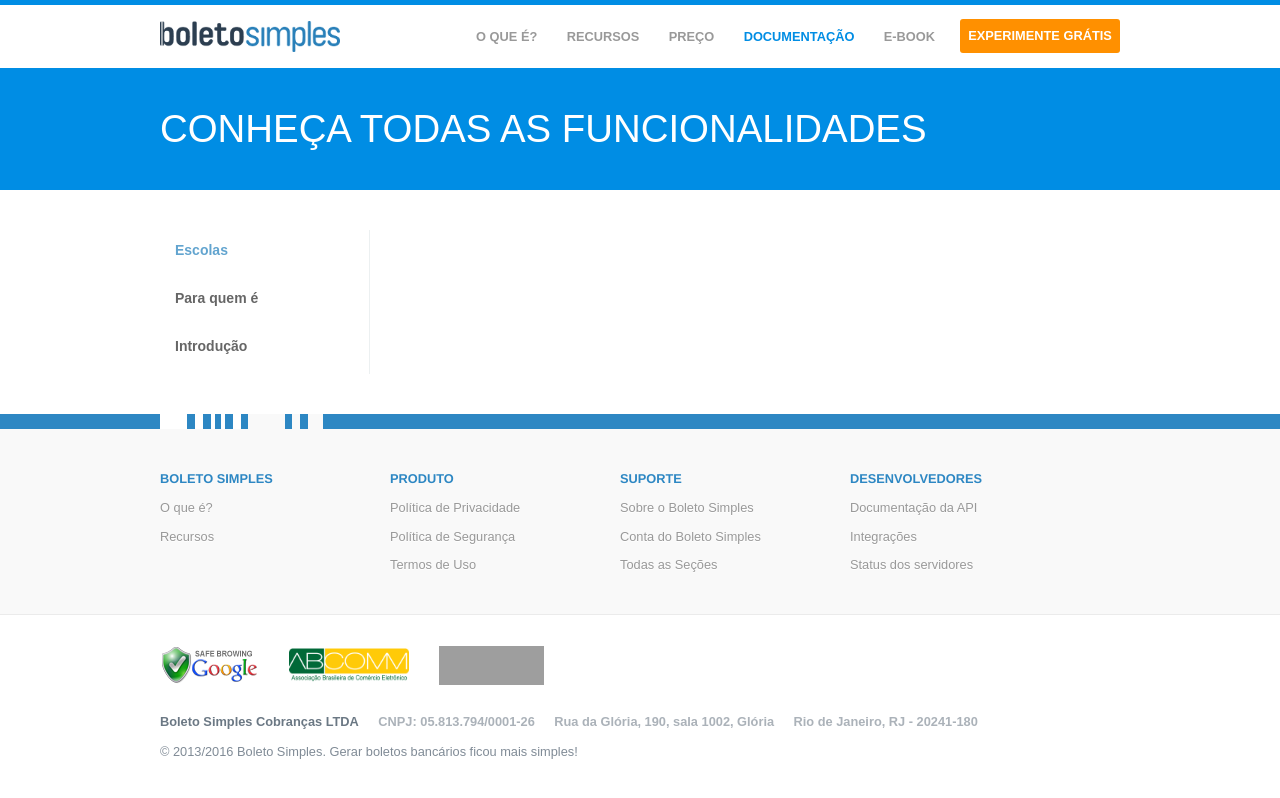
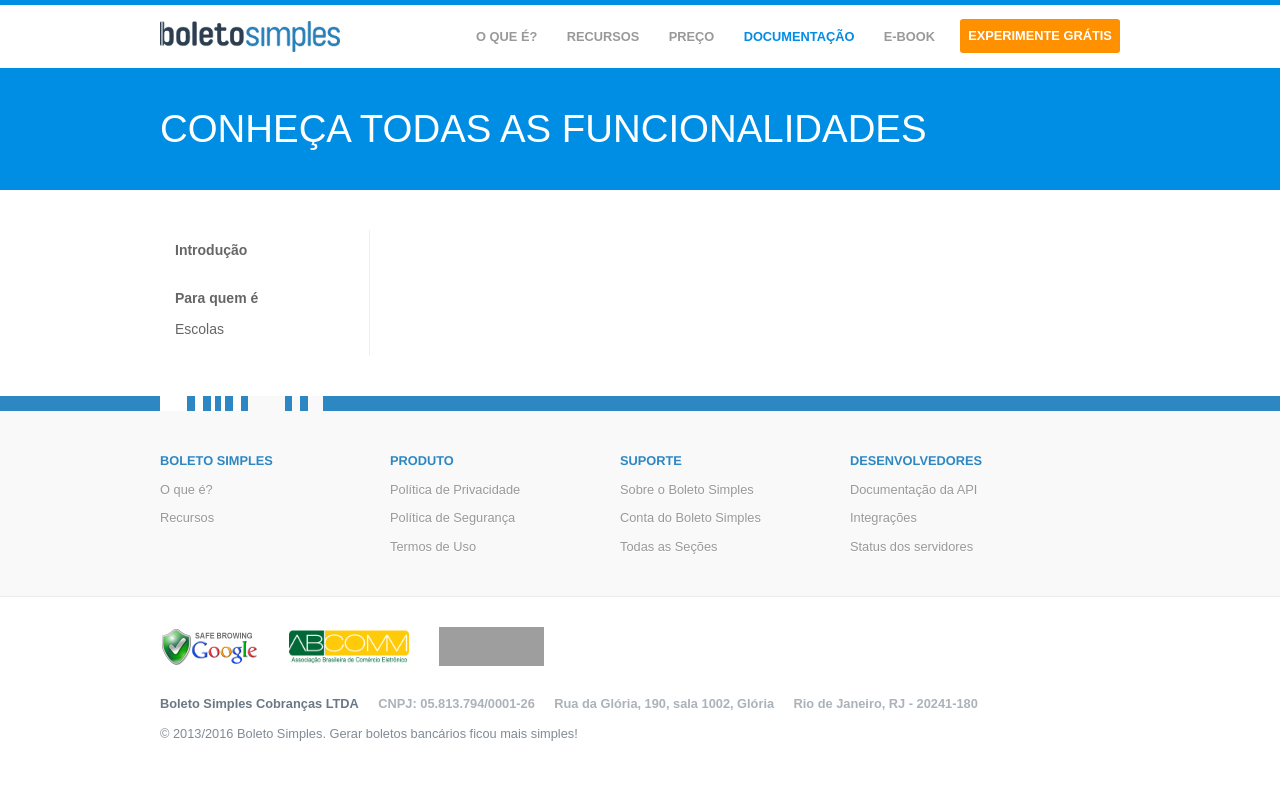
Before and after one commit to BoletoSimples/boletosimples-features, a Jekyll site: the page built from para-quem-e/escolas.markdown, in a window 1280 px wide. Shown: the top 798 px of the page. Built offline with Jekyll 4.4.1, drawn with Linux system fonts in a browser that asks for light colours; grey boxes are pictures that could not be loaded.

Commit message:
fix menu with subpages

```diff
--- a/_includes/sidemenu.html
+++ b/_includes/sidemenu.html
@@ -1,13 +1,15 @@
 <ul class="nav">
-  {%- assign sorted_pages = site.pages | sort:"position", "last" -%}
+  {%- assign sorted_pages = site.pages | sort:"position" -%}
   {% for _page in sorted_pages %}
-    {% if _page.url != "/feed.xml" %}
+    {% if _page.url != "/feed.xml" and _page.parent == nil %}
       <li {% if page.url == _page.url %}class="active"{% endif %}>
         <a class="main-link" href="{{_page.url}}" title="{{_page.title}}">{{_page.title}}</a>
-        {% for __page in _page.pages %}
-          <ul class="subnav">
-            <li><a href="{{__page.url}}">{{__page.title}}</a></li>
-          </ul>
+        {% for __page in site.pages %}
+          {% if __page.parent == _page.dir %}
+            <ul class="subnav">
+              <li><a href="{{__page.url}}">{{__page.title}}</a></li>
+            </ul>
+          {% endif %}
         {% endfor %}
       </li>
     {% endif %}
--- a/para-quem-e/escolas.markdown
+++ b/para-quem-e/escolas.markdown
@@ -2,5 +2,5 @@
 title: Escolas
 date: 2018-01-28 20:20:00 -02:00
 position: 0
-parent: para-quem-e
+parent: /para-quem-e/
 ---
```
